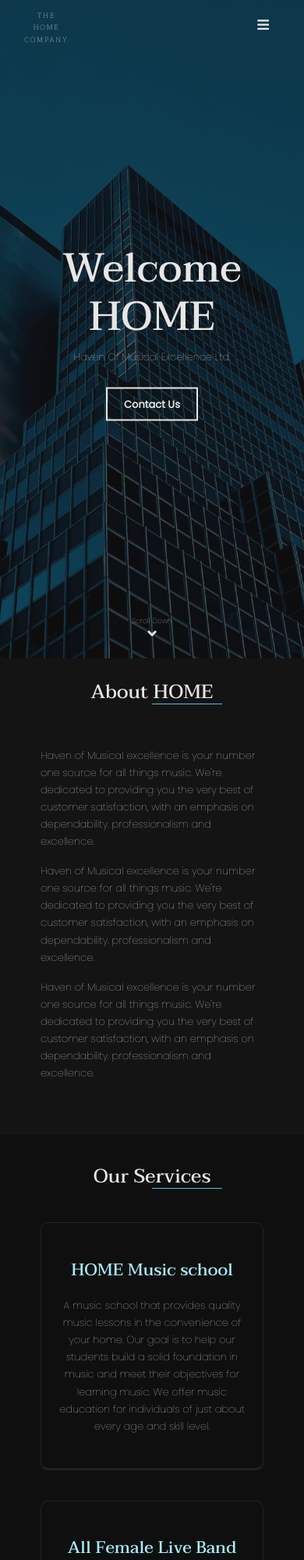
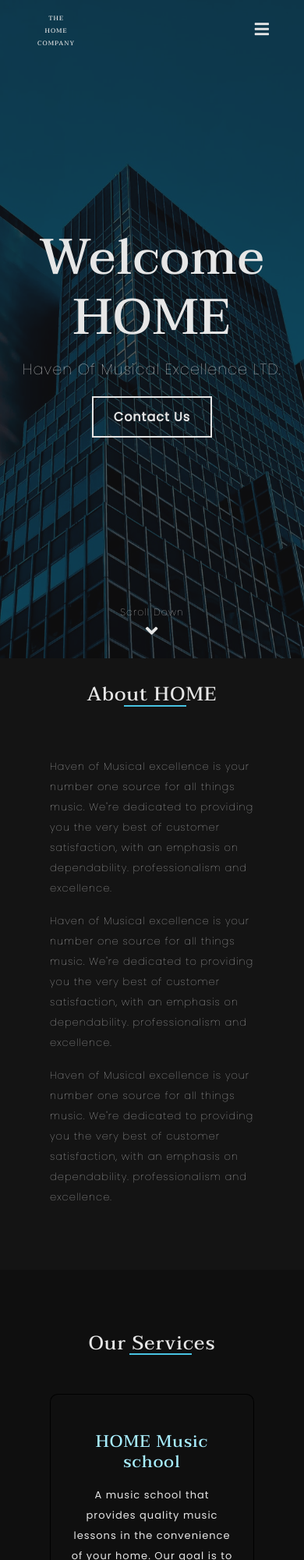
Before and after one commit to mo-renike/HOME, a plain HTML site: page index.html in a window 390 px wide. Shown: the top 2000 px of the page at 78% size. Drawn offline with nearby package versions, Linux system fonts and the light colour scheme.

Commit message:
UI/UX updates

```diff
--- a/index.html
+++ b/index.html
@@ -4,7 +4,11 @@
     <meta charset="UTF-8" />
     <meta http-equiv="X-UA-Compatible" content="IE=edge" />
     <meta name="viewport" content="width=device-width, initial-scale=1.0" />
-    <title>Welcome Home</title>
+    <title>Home - A Music Company that provides music education, entertainment ans sales.</title>
+    <meta
+      name="description"
+      content="Music school in lagos, Music teachers near me, Piano lesson for children"
+    />
     <!--Bootstrap-->
     <link
       href="https://cdn.jsdelivr.net/npm/bootstrap@5.0.2/dist/css/bootstrap.min.css"
@@ -34,7 +38,7 @@
         >
         <a href="#services" class="header__item">Services</a>
         <a href="#contact" class="header__item">Contact</a>
-      <button id="toggler"><i class="fa fa-bars"></i></button>
+        <button id="toggler"><i class="fa fa-bars"></i></button>
       </header>
 
       <!-- hero section -->
@@ -44,9 +48,9 @@
           alt="lagos"
           class="img-fluid hero__img"
         />
-        <div  class="p-2 hero__text">
+        <div class="p-2 hero__text">
           <h1>Welcome HOME</h1>
-          <p>Haven Of Musical Excellence Ltd.</p>
+          <p>Haven Of Musical Excellence LTD.</p>
           <br />
           <a href="#contact" class="action-btn">Contact Us</a>
         </div>
@@ -93,7 +97,7 @@
       <!-- services section -->
       <div id="services" class="services">
         <h2 class="underline">Our Services</h2>
-        <br/>
+        <br />
         <div class="services__wrapper">
           <a class="services__service" href="https://homemusicschool.org">
             <h4>HOME Music school</h4>
@@ -154,7 +158,7 @@
             <a href="tel:+2348086036016"
               ><i class="fas fa-phone"></i> Call Us</a
             >
-            <a href=""><i class=" fab fa-whatsapp"></i>Whatsapp</a>
+            <a href=""><i class="fab fa-whatsapp"></i>Whatsapp</a>
           </address>
           <form>
             <input type="text" name="name" id="name" placeholder="Name" />
--- a/stylesheet/_body.scss
+++ b/stylesheet/_body.scss
@@ -21,9 +21,8 @@
     .arrow-down {
         position: absolute;
         bottom: 20px;
-        font-size: .7em;
+        font-size: .7rem;
         font-weight: lighter;
-
         width: 100%;
         text-align: center;
         transform: translate(-50%, -50%);
@@ -51,24 +50,28 @@
         width: 100%;
 
         h1 {
-            font-size: 4em;
+            font-size: 4rem;
             text-transform: capitalize;
             // text-shadow: 2px 2px 2px #000, 2px 2px 2px #000, ;
+        }
+        p{
+            font-size: 1.2rem;
+            margin: 0;
         }
     }
 }
 
 .about {
-    padding: 1em;
+    padding: 1rem;
     text-align: center;
 
     &__wrapper {
-        padding: 3em;
+        padding: 3rem;
         margin: auto;
         width: 70%;
-        // grid-gap: 2em;
+        // grid-gap: 2rem;
         // display: grid;
-        // grid-template-columns: 40% 60%;
+        // grid-tremplate-columns: 40% 60%;
 
         @include respond(small) {
             width: 100%;
@@ -92,7 +95,7 @@
 
         img {
             height: 50px;
-            margin: 2em;
+            margin: 2rem;
         }
     }
 }
@@ -100,13 +103,13 @@
 .services {
     background-color: darken($bg, 2);
     text-align: center;
-    padding: 3em;
+    padding: 5rem  3rem;
 
     &__wrapper {
 
-        padding: 1em;
+        padding: 1rem;
         display: grid;
-        grid-gap: 3em;
+        grid-gap: 3rem;
         grid-template-columns: repeat(3, 1fr);
 
         @include respond(small) {
@@ -116,10 +119,10 @@
 
 
     &__service {
-        border: 1px solid #222;
-        border-bottom: 3px solid #222;
+        border: 1px solid rgb(0, 0, 0);
+        border-bottom: 3px solid rgb(0, 0, 0);
         border-radius: $border-radius;
-        padding: 2em 1.4em;
+        padding: 2rem 1.4rem;
         display: flex;
         flex-direction: column;
         justify-content: space-between;
@@ -127,7 +130,7 @@
 
         h4 {
             color: $light;
-            margin: 1em 0;
+            margin: 1rem 0;
         }
 
         &:hover {
@@ -138,7 +141,7 @@
 
 .contact {
     &__wrapper {
-        padding: 3em;
+        padding: 3rem;
         display: flex;
         justify-content: space-evenly;
 
@@ -198,7 +201,7 @@
             >* {
                 background-color: $bg;
                 margin: 6px 0;
-                padding: .7em;
+                padding: .7rem;
                 border: 1px solid #222;
                 border-radius: $border-radius;
                 color: $text;
@@ -210,12 +213,12 @@
 
 .footer {
     background-color: darken($bg, 5);
-    padding: 2em;
+    padding: 2rem;
     display: flex;
     justify-content: center;
     align-items: center;
 
     >* {
-        margin: 0 2em;
+        margin: 0 2rem;
     }
 }
--- a/stylesheet/_buttons.scss
+++ b/stylesheet/_buttons.scss
@@ -5,7 +5,7 @@ button {
 }
 
 .action-btn {
-    font-size: 1em;
+    font-size: 1rem;
     padding: .8em 1.6em;
     font-weight: bold;
     border: 2px solid;
@@ -20,6 +20,7 @@ a {
     cursor: pointer;
     text-decoration: none;
     color: inherit;
+    font-weight: 400;
     text-align: center;
     transition: .3s ease;
 
--- a/stylesheet/_config.scss
+++ b/stylesheet/_config.scss
@@ -39,7 +39,6 @@ hr{
 
 html {
     scroll-behavior: smooth;
-
 }
 
 body {
@@ -50,8 +49,8 @@ body {
     width: 100vw;
     font-family: $poppins;
     font-weight: lighter;
-    line-height: 1.7;
-    letter-spacing: normal;
+    line-height: 2;
+    letter-spacing: 1px;
 
     @include respond(medium) {
         font-size: 14px;
--- a/stylesheet/_header.scss
+++ b/stylesheet/_header.scss
@@ -2,7 +2,7 @@
     position: fixed;
     width: 100%;
     top: 0;
-    padding: 1em 3em;
+    padding: 1rem 3rem;
     align-items: center;
     display: flex;
     z-index: 2;
@@ -12,14 +12,14 @@
     #toggler {
         display: none;
         color: $text;
-        font-size: 1.3em;
+        font-size: 1.3rem;
         position: fixed;
         right: 10%;
-        top: 1em;
+        top: 1rem;
     }
 
     @include respond(small) {
-        padding: 1em;
+        padding: 1rem;
         justify-content: space-between;
 
 
@@ -47,7 +47,6 @@
         .header__item {
             display: block;
         }
-
     }
 
 
@@ -57,22 +56,21 @@
         top: 0;
         width: 100%;
         z-index: 10;
-        padding: 1em;
+        padding: 1rem;
         background-color: $bg;
         box-shadow: $box-shadow;
 
         .logo {
-            font-size: 1em;
+            font-size: .8rem;
         }
     }
 
     .logo {
-        font-size: 1.3em;
-        letter-spacing: 2px;
+        font-size: 1rem;
         font-family: $taviraj;
 
         @include respond(small) {
-            font-size: .7em;
+            font-size: .5rem;
         }
     }
 
@@ -81,7 +79,8 @@
         color: inherit;
         text-transform: uppercase;
         width: max-content;
-        margin: 0 2em;
+        font-size: .8rem;
+        margin: 0 2rem;
 
         &:after {
             content: '';
--- a/stylesheet/_typography.scss
+++ b/stylesheet/_typography.scss
@@ -10,7 +10,7 @@ h5 {
     font-family: $taviraj;
 }
 h1{
-    font-size: 1em;
+    font-size: 1rem;
 }
 
 .underline {
@@ -19,10 +19,10 @@ h1{
     &::after {
         content: "";
         display: block;
-        width: 90px;
-        height: 1px;
+        width: 80px;
+        height: 2px;
         background: $brand-color;
-        left: 50%;
+        left: 40%;
         bottom: 0;
         position: absolute;
 
```
Also changed, not shown: stylesheet/style.css, 1 other file.
